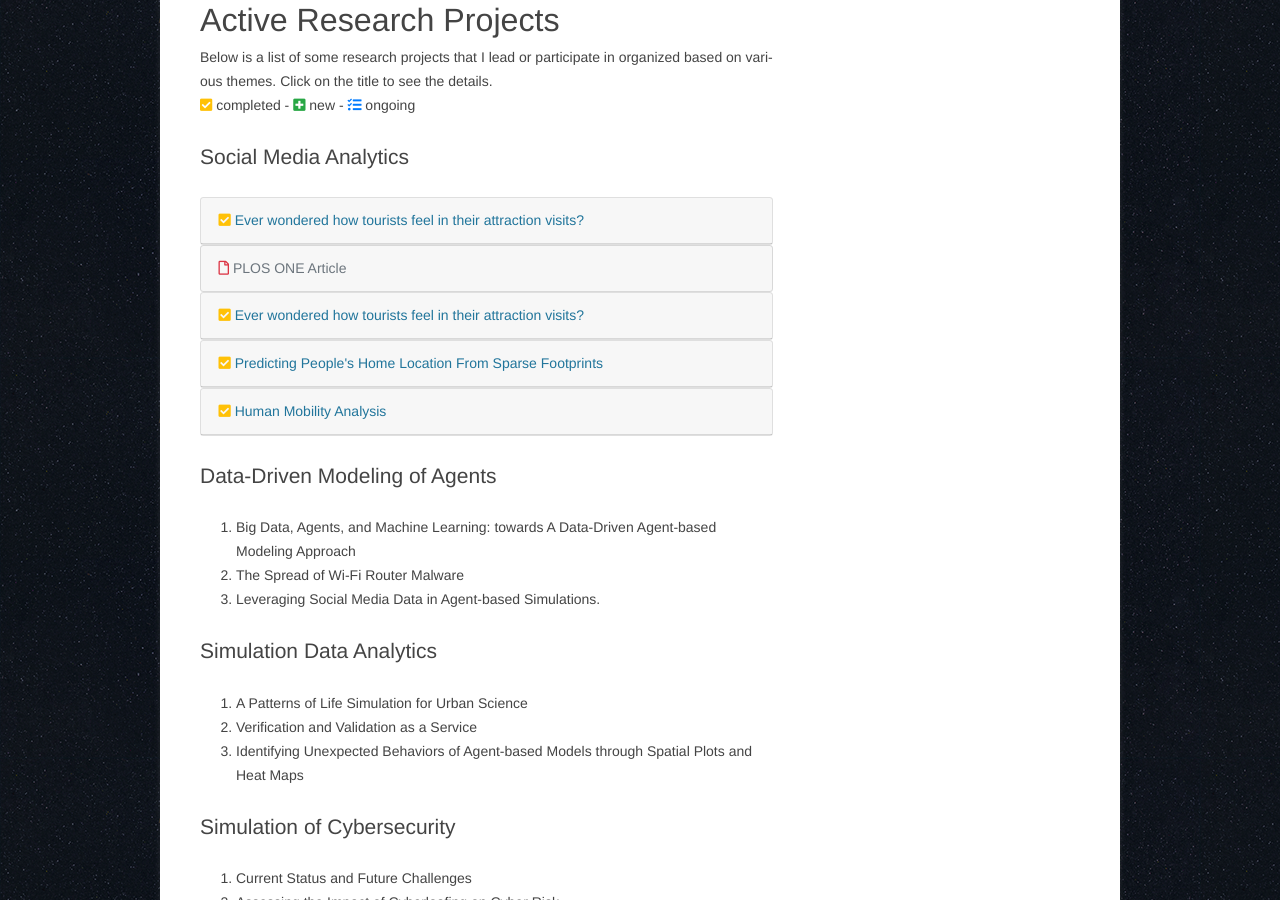
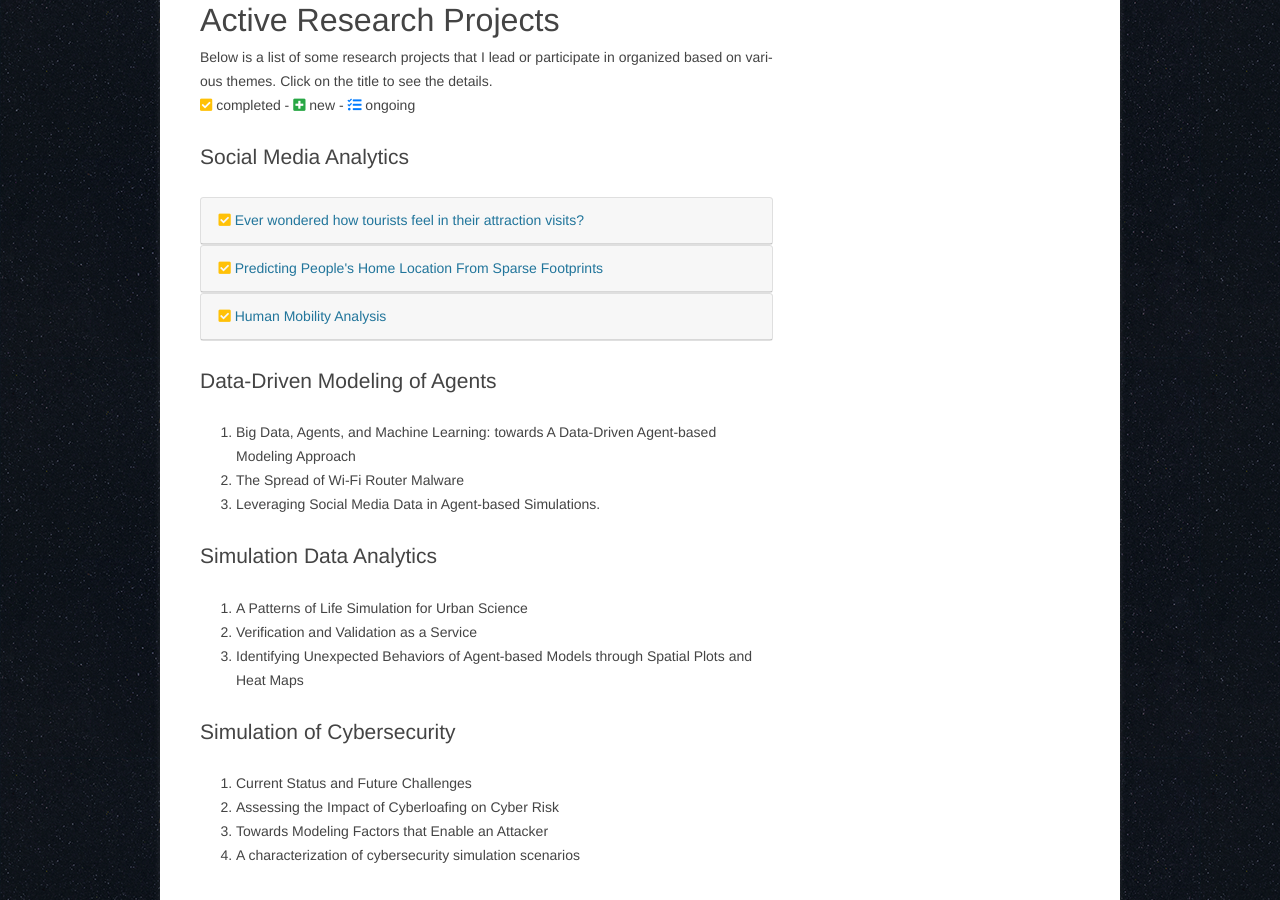
Before and after one commit to hamdikavak/hamdikavak.github.io, a Jekyll site: the page built from research-and-projects/index.html, in a window 1280 px wide and 900 px high, scrolled down 442 px. Built offline with Jekyll 4.4.1, drawn with Linux system fonts in a browser that asks for light colours; nearby versions of some CDN libraries; library files that are not in the unit come from our copies; comment, search, counter and statistics services are not loaded.

Commit message:
Footer location fixed

```diff
--- a/research-and-projects/index.html
+++ b/research-and-projects/index.html
@@ -25,41 +25,6 @@
 
 <h1>Social Media Analytics</h1>
 {% include_relative summary/attraction.html %}
-<!-- Attraction study -->
-<div class="card">
-	<div class="card-header"> <i class="fas fa-check-square text-warning"></i>
-		<a data-toggle="collapse" href="#sm1" role="button" aria-expanded="true" aria-controls="sm1"> Ever
-			wondered how tourists feel in their attraction visits?</a>
-	</div>
-</div>
-<div class="collapse mb-2" id="sm1">
-	<div class="card card-body">
-    <p class="card-text">
-    	This study proposes a sentiment-based approach to investigate the temporal and spatiotemporal effects on tourists’ emotions when visiting a city’s tourist destinations. Our approach consists of four steps: data collection and preprocessing from social media; visitor origin identification; visit sentiment identification; and temporal and spatiotemporal analysis. The temporal and spatiotemporal dimensions include day of the year, season of the year, day of the week, location sentiment progression, enjoyment measure, and multi-location sentiment progression. We apply this approach to the city of Chicago using over eight million tweets. Results show that seasonal weather, as well as special days and activities like concerts, impact tourists’ emotions. In addition, our analysis suggests that tourists experience greater levels of enjoyment in places such as observatories rather than zoos. Finally, we find that local and international visitors tend to convey negative sentiment when visiting more than one attraction in a day whereas the opposite holds for out of state visitors. Below you will see some interesting results we gathered.
-    </p>
-    <div class="row justify-content-center">
-		    <div class="col-md-8">
-		        <div class="row">
-		            <a href="images/social_media_analytics/attraction/seasonality.png" data-toggle="lightbox" data-gallery="attraction-gallery" class="col-sm-4" data-title="Method" data-footer="Daily average sentiment scores split across four seasons from Spring to Winter. The data distribution in each season is summarized using a Box and Whisker plot. Summer receives the highest positive sentiment with many data points rising above a 0.4 score. Spring and Fall follow with similar sentiment scores concentrated below 0.4 scores. Winter, on the other hand, appears to have the lowest sentiment scores with a concentration falling below 0.35.">
-					    <img src="images/social_media_analytics/attraction/seasonality.png" class="img-fluid">
-					</a>
-					<a href="images/social_media_analytics/attraction/progression.png" data-toggle="lightbox" data-gallery="attraction-gallery" class="col-sm-4" data-title="Sentiment progression" data-footer="A plot of the progress of sentiment based the time spent at an attraction. These graph shows visits grouped by attraction category.">
-					    <img src="images/social_media_analytics/attraction/progression.png" class="img-fluid">
-					</a>
-					<a href="images/social_media_analytics/attraction/numberofvisits.png" data-toggle="lightbox" data-gallery="attraction-gallery" class="col-sm-4" data-title="Number of visits" data-footer="Linear regression models are fit according to the average sentiment score at attraction visits vs. visit number in the day. The first graph in the first row is gathered from the entire user set whereas the following three graphs are based on different visitor origins. Shaded areas around the linear regression line contains the 95% confidence interval and the round markers in each visit number marks the average sentiment score for that visit. We note that all regression fits are statistically significant.">
-					    <img src="images/social_media_analytics/attraction/numberofvisits.png" class="img-fluid">
-					</a>
-					<a href="images/social_media_analytics/attraction/score.png" data-toggle="lightbox" data-gallery="attraction-gallery" class="col-sm-4" data-title="Enjoyment scores" data-footer="Enjoyment score of attraction categories calculated according to our enjoyment measure formula.">
-					    <img src="images/social_media_analytics/attraction/score.png" class="img-fluid">
-					</a>
-		        </div>
-		    </div>
-		</div>
-  </div>
-  <div class="card card-footer">
-    <a class="text-secondary" href="https://journals.plos.org/plosone/article?id=10.1371/journal.pone.0198857" target="_blank"> <i class="far fa-file text-danger"></i> PLOS ONE Article</a>
-  </div>
-</div>
 
 
 <!-- Home location prediction -->
--- a/research-and-projects/summary/attraction.html
+++ b/research-and-projects/summary/attraction.html
@@ -27,8 +27,7 @@
 		    </div>
 		</div>
   </div>
+  {% include functions/research_summary_footer.html
+	footer_link="https://journals.plos.org/plosone/article?id=10.1371/journal.pone.0198857"
+	footer_link_text="PLOS ONE Article"%}
 </div>
-
-{% include functions/research_summary_footer.html
-footer_link="https://journals.plos.org/plosone/article?id=10.1371/journal.pone.0198857"
-footer_link_text="PLOS ONE Article"%}
```
